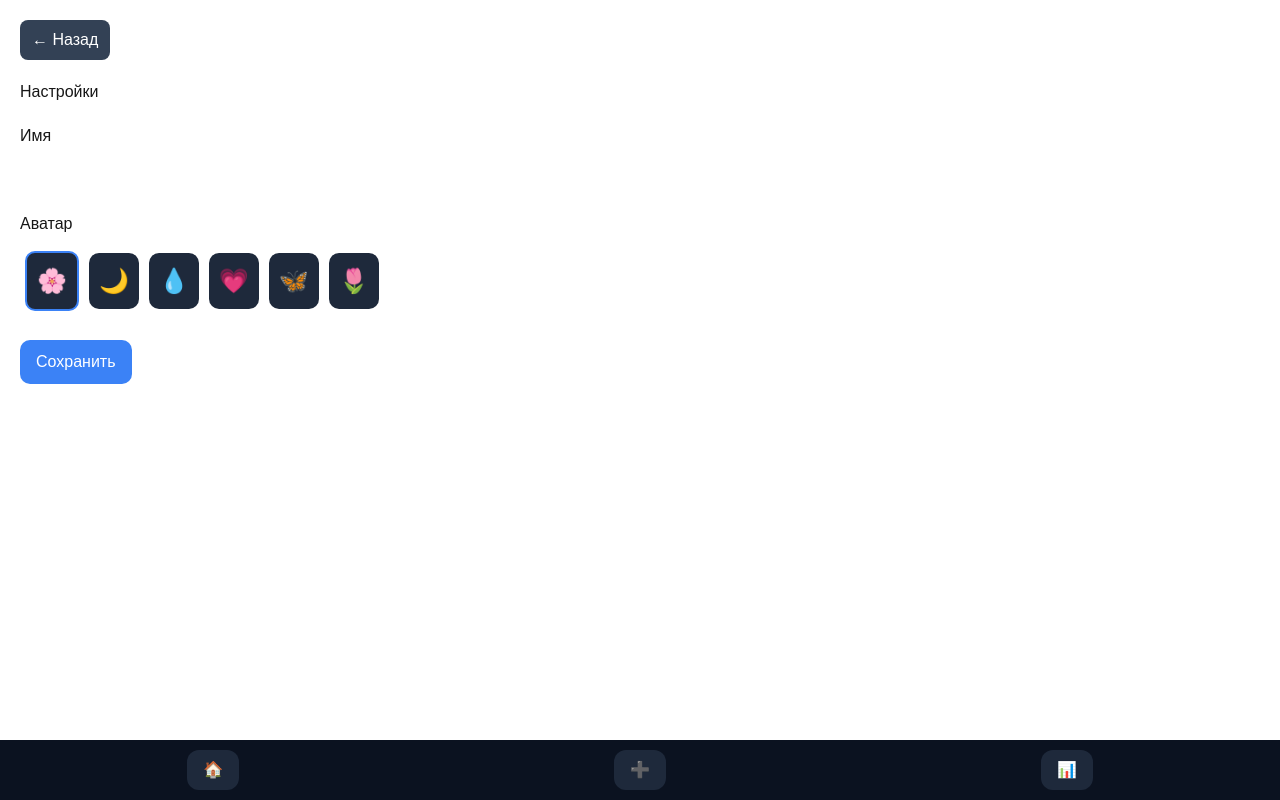
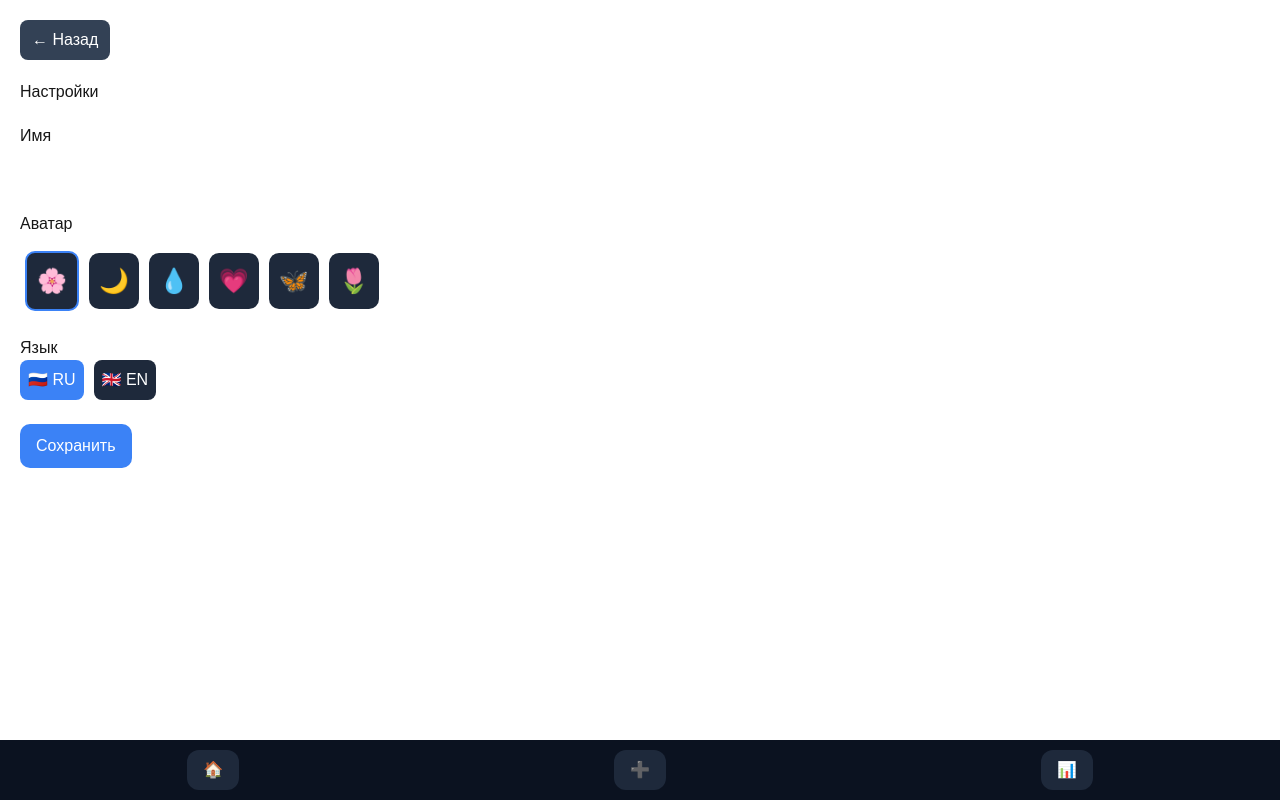
Before and after one commit to sxxxonne-source/period-tracker, a Next.js app: page /settings in a window 1280 px wide. Built offline with nearby package versions, Linux system fonts and the light colour scheme.

Commit message:
history delete + language + calendar style

```diff
--- a/app/globals.css
+++ b/app/globals.css
@@ -65,3 +65,44 @@ body {
   background: #ffd84d !important;
   color: black !important;
 }
+.react-calendar {
+  background: #1e293b;
+  border: none;
+  border-radius: 12px;
+  color: white;
+}
+
+.react-calendar__tile {
+  color: white;
+  font-weight: 600;
+}
+
+.react-calendar__month-view__days__day--weekend {
+  color: #f87171;
+}
+
+.react-calendar__navigation button {
+  color: white;
+}
+
+.react-calendar__tile--now {
+  background: #334155 !important;
+  border-radius: 8px;
+}
+.period {
+  background: #ef4444 !important;
+  color: white !important;
+  border-radius: 8px;
+}
+
+.ovulation {
+  background: #3b82f6 !important;
+  color: white !important;
+  border-radius: 8px;
+}
+
+.fertility {
+  background: #22c55e !important;
+  color: white !important;
+  border-radius: 8px;
+}
--- a/app/history/page.tsx
+++ b/app/history/page.tsx
@@ -39,7 +39,23 @@ export default function HistoryPage() {
       setPeriods(data)
     }
   }
+async function deletePeriod(startDate: string) {
 
+  const confirmDelete = confirm("Удалить этот период?")
+
+  if (!confirmDelete) return
+
+  const userId =
+    localStorage.getItem("telegram_user_id") || "test_user"
+
+  await supabase
+    .from("periods")
+    .delete()
+    .eq("user_id", userId)
+    .eq("start_date", startDate)
+
+  loadPeriods()
+}
   function formatDate(dateString: string) {
     const date = new Date(dateString)
 
@@ -83,9 +99,27 @@ export default function HistoryPage() {
       marginTop: 12,
       borderRadius: 12,
       background: "#1e293b",
-            color: "white"
+      color: "white",
+      position: "relative" // 👈 важно
     }}
   >
+    {/* ❌ КНОПКА УДАЛЕНИЯ */}
+    <button
+      onClick={() => deletePeriod(p.start_date)}
+      style={{
+        position: "absolute",
+        top: 10,
+        right: 10,
+        background: "transparent",
+        border: "none",
+        color: "#f87171",
+        fontSize: 18,
+        cursor: "pointer"
+      }}
+    >
+      ✕
+    </button>
+
     <div style={{ fontSize: 16, fontWeight: "bold" }}>
       📅 {formatDate(p.start_date)}
     </div>
--- a/app/settings/page.tsx
+++ b/app/settings/page.tsx
@@ -12,15 +12,18 @@ export default function SettingsPage() {
 
   const [name, setName] = useState("")
   const [avatar, setAvatar] = useState("🌸")
+  const [lang, setLang] = useState("ru") // ✅ ПЕРЕНЕСЛИ СЮДА
 
   useEffect(() => {
     setName(localStorage.getItem("user_name") || "")
     setAvatar(localStorage.getItem("user_avatar") || "🌸")
+    setLang(localStorage.getItem("lang") || "ru")
   }, [])
 
   function handleSave() {
     localStorage.setItem("user_name", name)
     localStorage.setItem("user_avatar", avatar)
+    localStorage.setItem("lang", lang)
 
     alert("Сохранено ✅")
     router.push("/dashboard")
@@ -83,6 +86,38 @@ export default function SettingsPage() {
           ))}
         </div>
 
+        {/* ЯЗЫК */}
+        <p style={{ marginTop: 20 }}>Язык</p>
+
+        <div>
+          <button
+            onClick={() => setLang("ru")}
+            style={{
+              marginRight: 10,
+              padding: 8,
+              borderRadius: 8,
+              background: lang === "ru" ? "#3b82f6" : "#1e293b",
+              color: "white",
+              border: "none"
+            }}
+          >
+            🇷🇺 RU
+          </button>
+
+          <button
+            onClick={() => setLang("en")}
+            style={{
+              padding: 8,
+              borderRadius: 8,
+              background: lang === "en" ? "#3b82f6" : "#1e293b",
+              color: "white",
+              border: "none"
+            }}
+          >
+            🇬🇧 EN
+          </button>
+        </div>
+
         <br />
 
         <button
```
Lines whose indentation alone changed are shown as unchanged.
